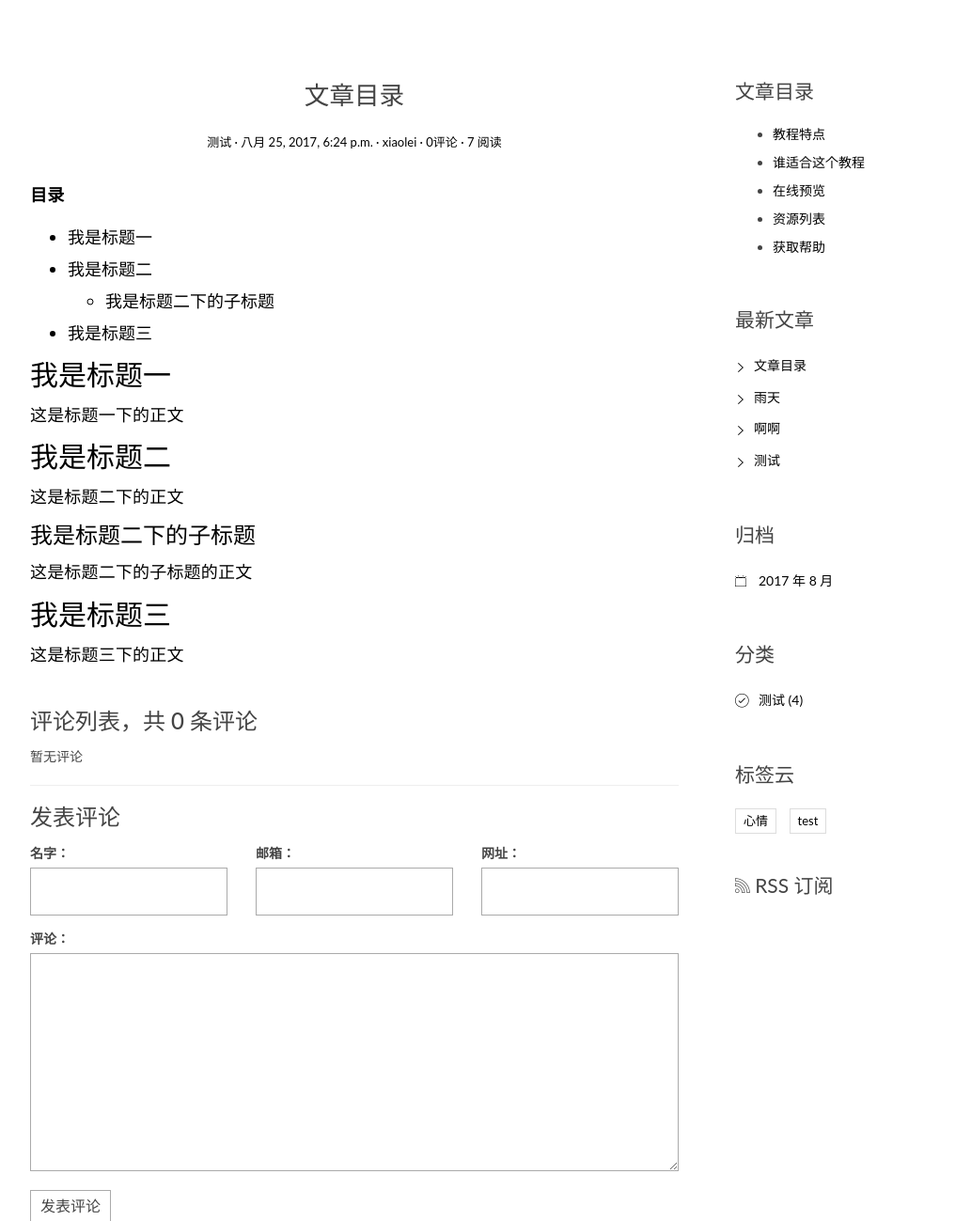
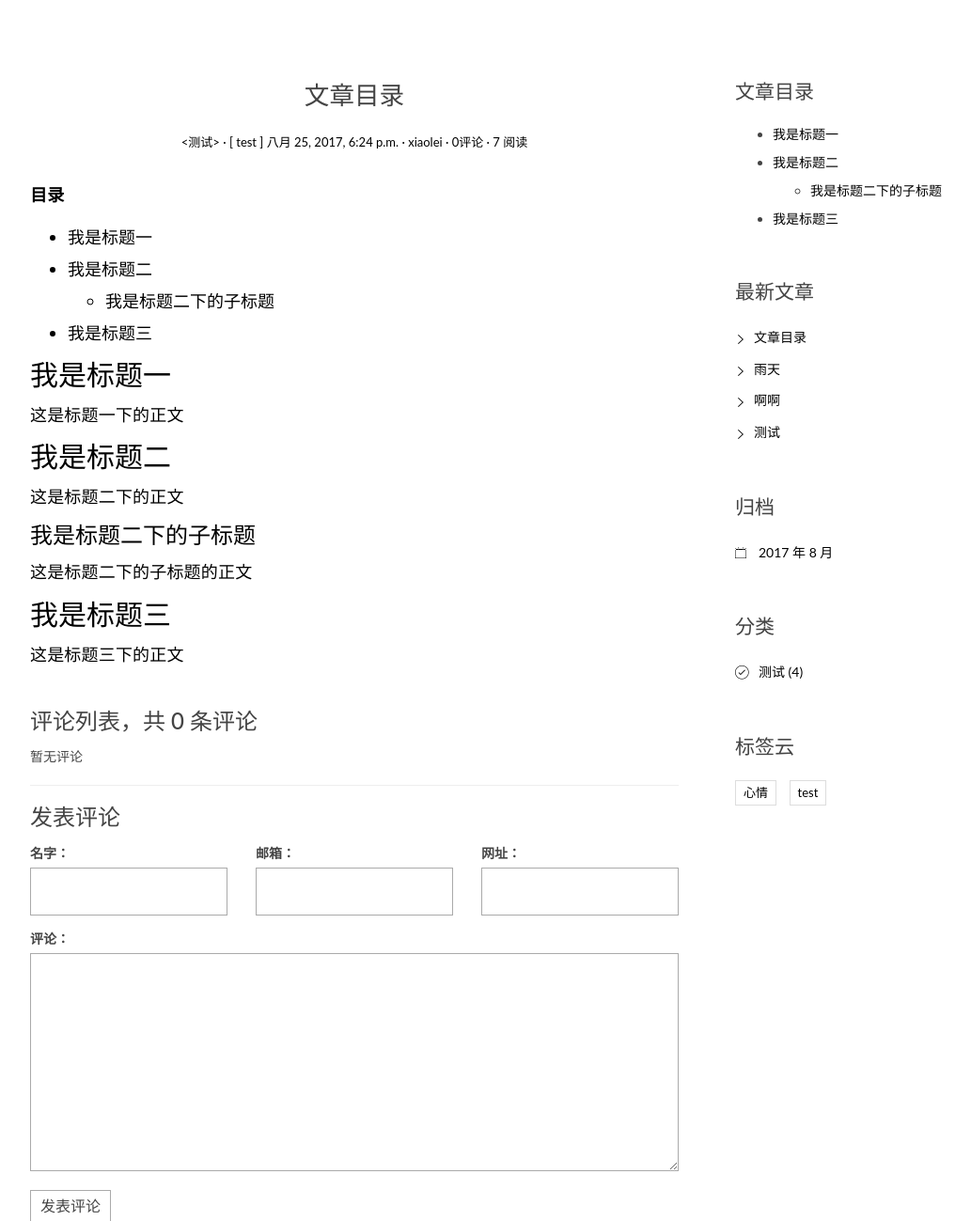
Before and after one commit to flyPpig/Blog, a Django app: page /post/4/ in a window 1280 px wide. Shown: the part 91-1390 px from the top of the page at 94% size, without its empty margins (68-1101 px from the left). Run offline with Django 3.2, Linux system fonts and the light colour scheme; data comes from the database, SQL or seed files in the repository; both versions use the stored data as it was after the commit; some libraries are stand-ins or nearby versions.

Commit message:
新增文章目录功能

```diff
--- a/Blog_project/urls.py
+++ b/Blog_project/urls.py
@@ -15,9 +15,11 @@ Including another URLconf
 """
 from django.conf.urls import include, url
 from django.contrib import admin
+from blog.feeds import AllPostRssFeed
 
 urlpatterns = [
     url(r'^admin/', admin.site.urls),
     url(r'', include('blog.urls')),
     url(r'', include('comments.urls')),
+    url(r'^all/rss/$', AllPostRssFeed(), name='rss'),
 ]
--- a/blog/views.py
+++ b/blog/views.py
@@ -5,6 +5,9 @@ from .models import *
 from django.views.generic import ListView, DetailView
 from django.shortcuts import render, get_object_or_404
 from comments.forms import CommentForm
+
+from django.utils.text import slugify
+from markdown.extensions.toc import TocExtension
 
 
 # def index(request):
@@ -206,12 +209,20 @@ class PostDetailView(DetailView):
         """
 
         post = super(PostDetailView, self).get_object(queryset=None)
-        post.body = markdown.markdown(post.body,
-                                      extensions=[
-                                          'markdown.extensions.extra',
-                                          'markdown.extensions.codehilite',
-                                          'markdown.extensions.toc',
-                                      ])
+        # post.body = markdown.markdown(post.body,
+        #                               extensions=[
+        #                                   'markdown.extensions.extra',
+        #                                   'markdown.extensions.codehilite',
+        #                                   'markdown.extensions.toc',
+        #                               ])
+        md = markdown.Markdown(extensions=[
+            'markdown.extensions.extra',
+            'markdown.extensions.codehilite',
+            # 'markdown.extensions.toc',
+            TocExtension(slugify=slugify)
+        ])
+        post.body = md.convert(post.body)
+        post.toc = md.toc
         return post
 
     def get_context_data(self, **kwargs):
--- a/templates/base.html
+++ b/templates/base.html
@@ -128,9 +128,9 @@
                         {% endfor %}
                     </ul>
                 </div>
-                <div class="rss">
-                    <a href=""><span class="ion-social-rss-outline"></span> RSS 订阅</a>
-                </div>
+               <!--  <div class="rss">
+                    <a href="{% url 'rss' %}"><span class="ion-social-rss-outline"></span> RSS 订阅</a>
+                </div> -->
             </aside>
         </div>
     </div>
--- a/templates/blog/detail.html
+++ b/templates/blog/detail.html
@@ -5,9 +5,15 @@
         <header class="entry-header">
             <h1 class="entry-title">{{ post.title }}</h1>
             <div class="entry-meta">
-                <span class="post-category">{{ post.category.name }}</span>
-                <span class="post-date"><time class="entry-date"
-                                                          datetime="{{ post.created_time }}">{{ post.created_time }}</time></span>
+                <span class="post-category"><{{ post.category.name }}></span>
+                [
+                {% for tag in post.tags.all %}
+                <span class="post-tag">{{ tag.name }}</span>
+                {% endfor %}
+                ]
+                <span class="post-date">
+                    <time class="entry-date" datetime="{{ post.created_time }}">{{ post.created_time }}</time>
+                </span>
                 <span class="post-author">{{ post.author }}</span>
                 <span class="comments-link">{{ post.comment_set.count }}评论</span>
                 <span class="views-count">{{ post.views }} 阅读</span>
@@ -67,22 +73,6 @@
 {% block toc %}
     <div class="widget widget-content">
         <h3 class="widget-title">文章目录</h3>
-        <ul>
-            <li>
-                <a href="#">教程特点</a>
-            </li>
-            <li>
-                <a href="#">谁适合这个教程</a>
-            </li>
-            <li>
-                <a href="#">在线预览</a>
-            </li>
-            <li>
-                <a href="#">资源列表</a>
-            </li>
-            <li>
-                <a href="#">获取帮助</a>
-            </li>
-        </ul>
+        {{ post.toc|safe }}
     </div>
 {% endblock toc %}
--- a/templates/blog/index.html
+++ b/templates/blog/index.html
@@ -9,8 +9,9 @@
                 </h1>
                 <div class="entry-meta">
                     <span class="post-category">{{ post.category.name }}</span>
-                    <span class="post-date"><time class="entry-date"
-                                                              datetime="{{ post.created_time }}">{{ post.created_time }}</time></span>
+                    <span class="post-date">
+                        <time class="entry-date" datetime="{{ post.created_time }}">{{ post.created_time }}</time>
+                    </span>
                     <span class="post-author">{{ post.author }}</span>
                     <span class="comments-link">{{ post.comment_set.count }} 评论</span>
                     <span class="views-count">{{ post.views }} 阅读</span>
```
Also changed, not shown: blog/feeds.py (added, +20 -0 lines), db.sqlite3.
